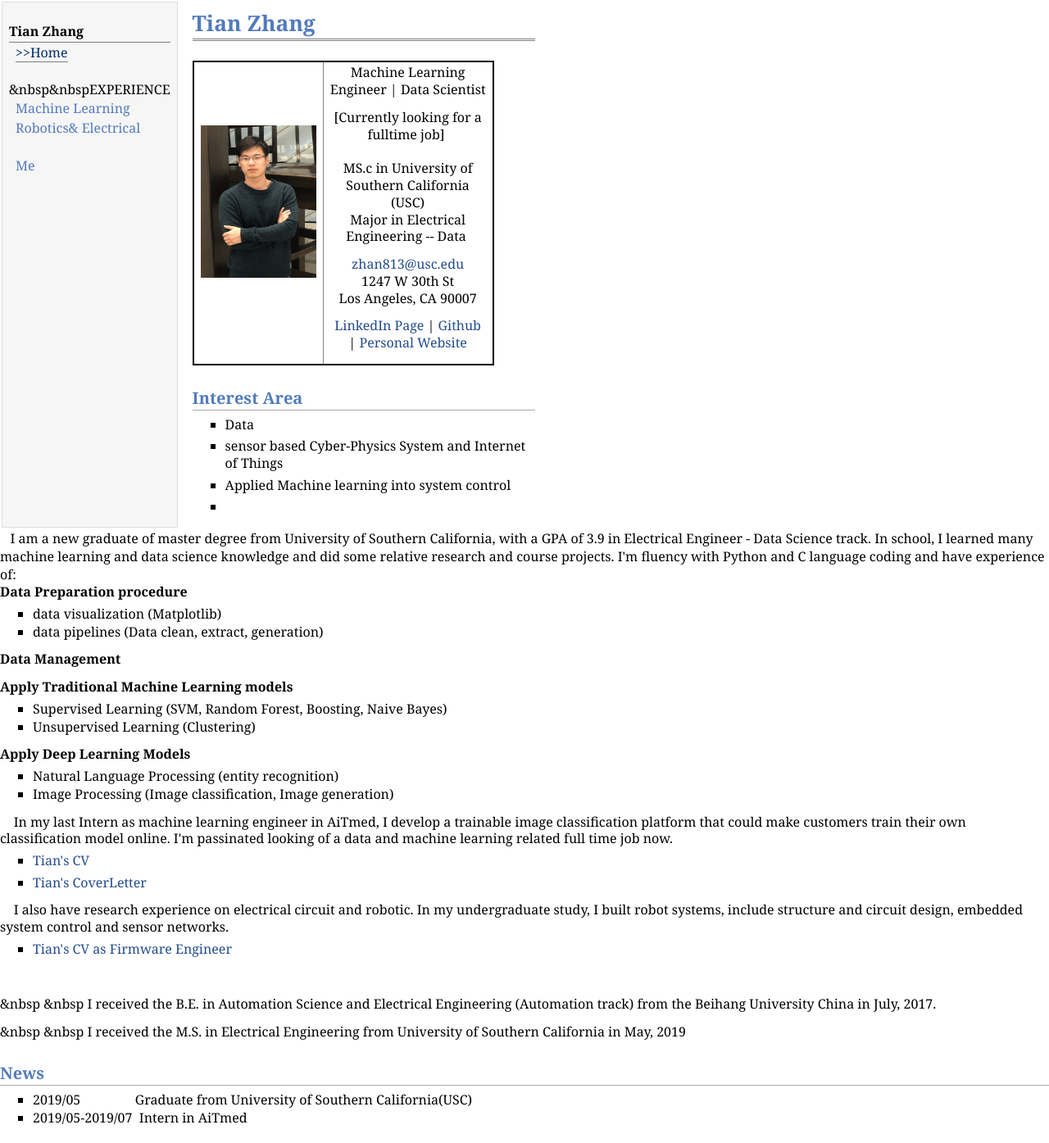
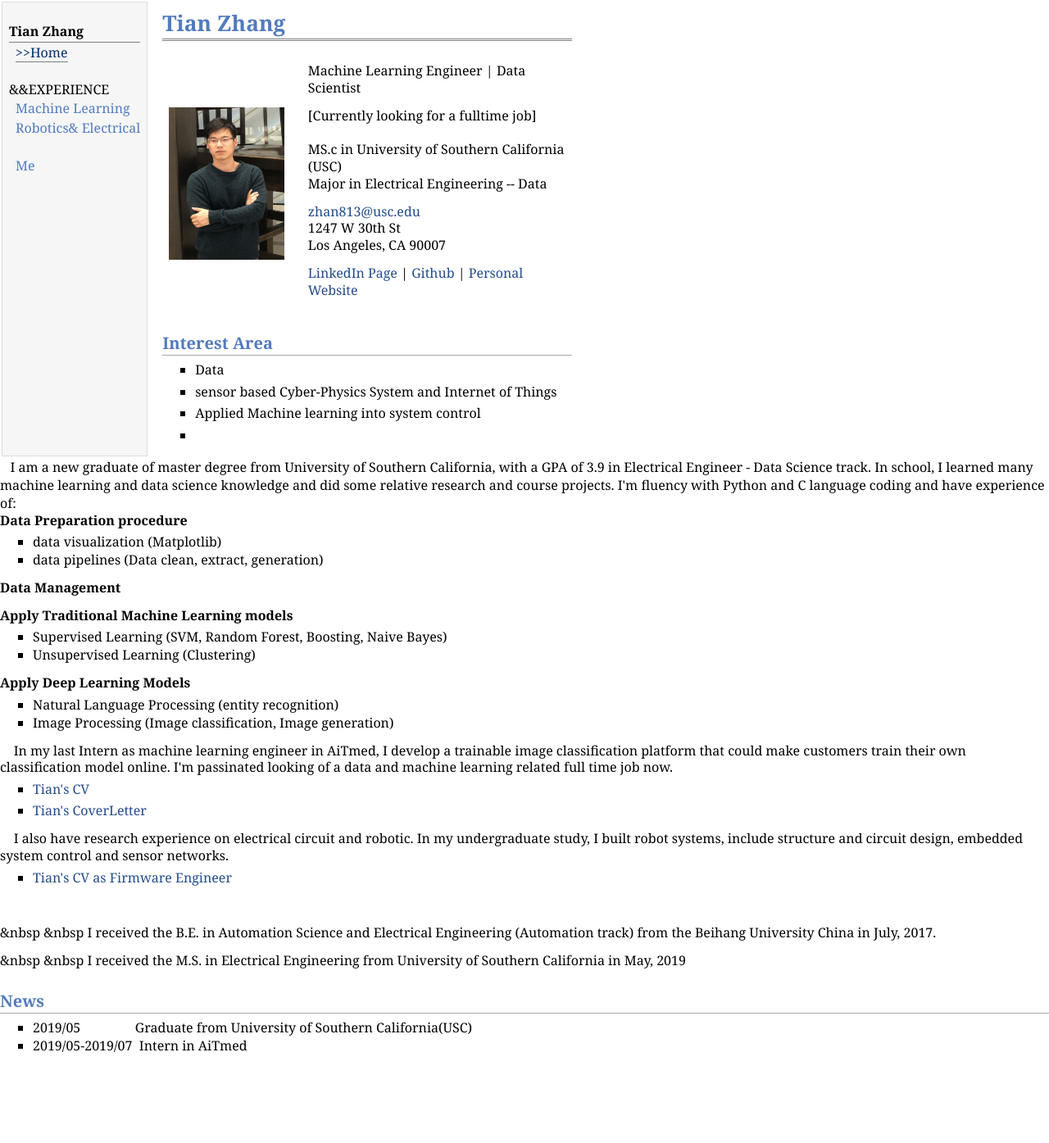
Before and after one commit to dukesky/dukesky.github.io, a Jekyll site: the page index.html, which Jekyll copies as it is, in a window 1280 px wide. Shown: the whole page at 82% size. Built offline with Jekyll 4.4.1, drawn with Linux system fonts in a browser that asks for light colours; after the commit the page ends 1308 px from its top, so only the background shows below that.

Commit message:
Update index.html

```diff
--- a/index.html
+++ b/index.html
@@ -1,22 +1,21 @@
-
-<!DOCTYPE html PUBLIC "-//W3C//DTD XHTML 1.1//EN"
+  <!DOCTYPE html PUBLIC "-//W3C//DTD XHTML 1.1//EN"
   "http://www.w3.org/TR/xhtml11/DTD/xhtml11.dtd">
 <html xmlns="http://www.w3.org/1999/xhtml" xml:lang="en">
 <head>
 <meta name="generator" content="jemdoc, see http://jemdoc.jaboc.net/" />
 <meta http-equiv="Content-Type" content="text/html;charset=utf-8" />
 <link rel="stylesheet" href="jemdoc.css" type="text/css" />
-<title>Tian Zhang &ndash; More </title>
-  </head>
-  <body>
+<title>Tian Zhang's website </title>
+ </head>
+ <body>
 <table id="tlayout" style="width: 670.6px;" summary="Table for page layout.">
 <tbody>
-<tr style="height: 443px;" valign="top">
-<td id="layout-menu" style="height: 443px;">
+<tr  valign="top">
+<td id="layout-menu" >
 <div class="menu-category">Tian Zhang</div>
 <div class="menu-item"><a class="current" href="index.html">&gt;&gt;Home</a></div>
 <div class="menu-item">&nbsp;</div>
-<div class="menu-item">&amp;nbsp&amp;nbspEXPERIENCE</div>
+<div class="menu-item">&amp;&amp;EXPERIENCE</div>
 <div class="menu-item"><a href="ml.html">Machine Learning</a></div>
 <div class="menu-item"><a href="ee.html">Robotics&amp; Electrical</a></div>
 <div class="menu-item">&nbsp;</div>
@@ -26,7 +25,7 @@
 <div id="toptitle">
 <h1>Tian Zhang</h1>
 </div>
-<table class="imgtab	le" style="width: 368px;">
+<table class="imgtable" style="width: 500px;">
 <tbody>
 <tr>
 <td style="width: 65.4px;"><img src="figs/Tian_Zhang.jpg" alt="Tian Zhang" width="141px" height="186px" />&nbsp;</td>
```
